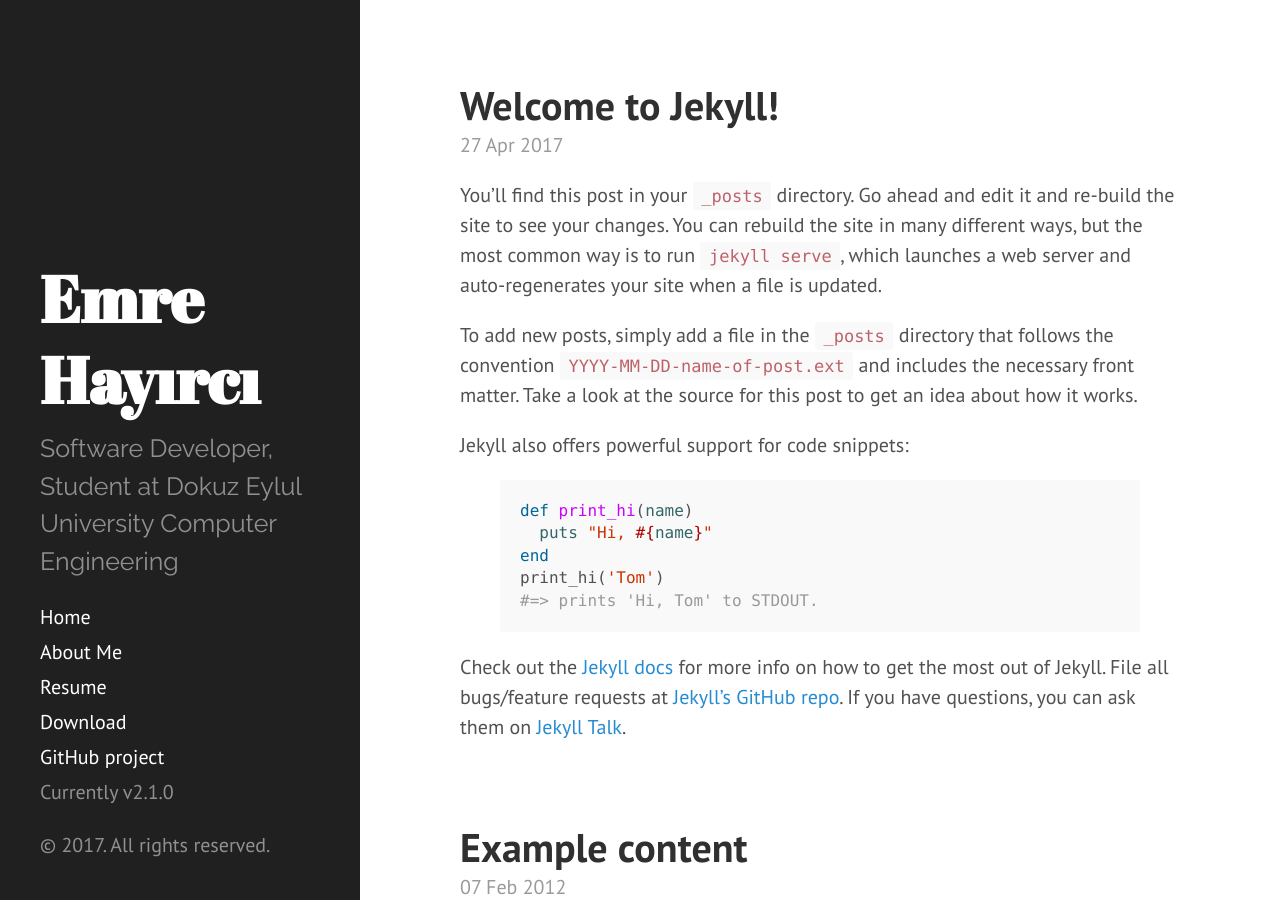
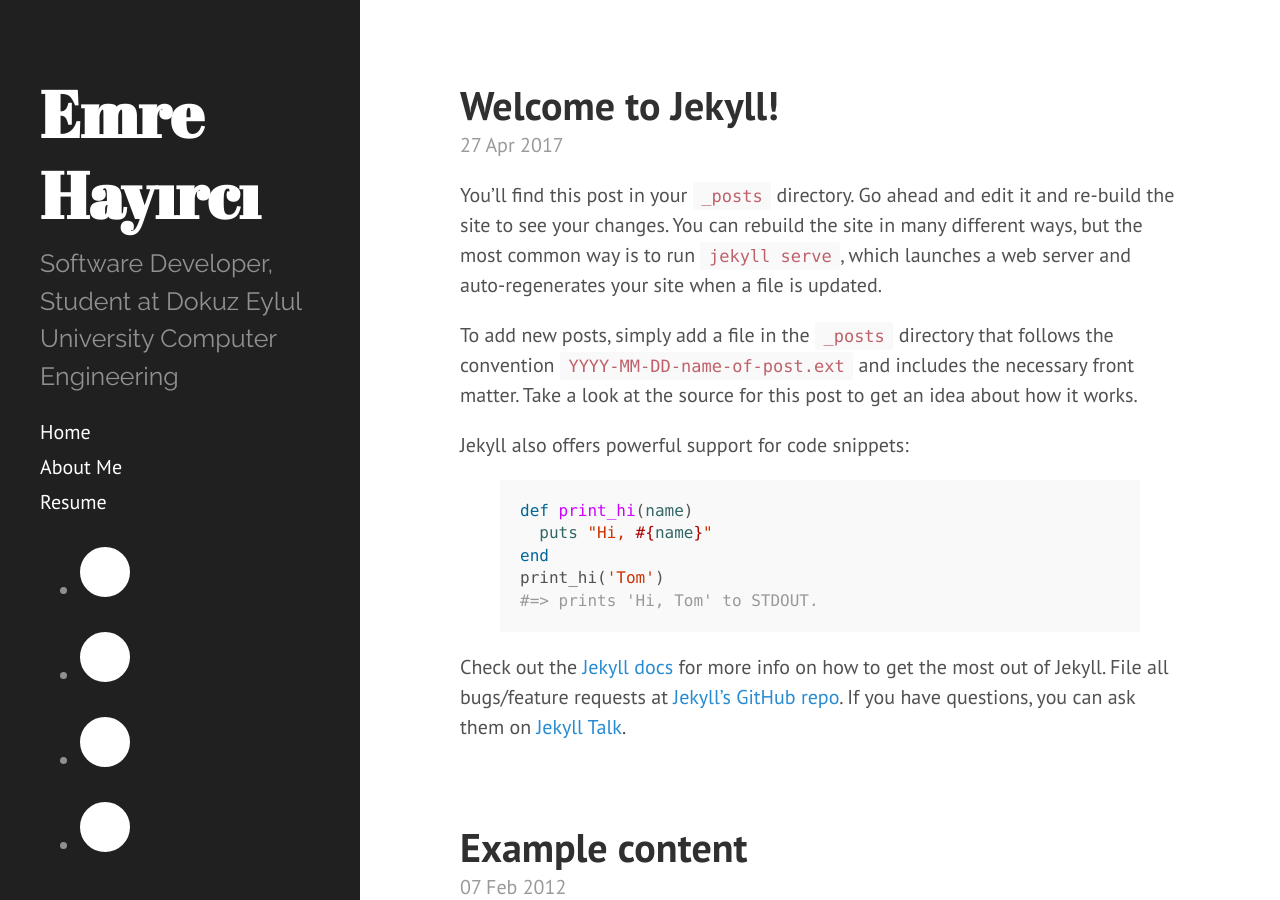
Before and after one commit to emrehayirci/emrehayirci.github.io, a Jekyll site: the page built from index.html, in a window 1280 px wide and 900 px high. Built offline with Jekyll 4.4.1, drawn with Linux system fonts in a browser that asks for light colours; the list of posts is cut into pages by our own code.

Commit message:
Update sidebar.html

```diff
--- a/_includes/sidebar.html
+++ b/_includes/sidebar.html
@@ -26,11 +26,37 @@
         {% endif %}
       {% endfor %}
 
-      <a class="sidebar-nav-item" href="{{ site.github.repo }}/archive/v{{ site.version }}.zip">Download</a>
-      <a class="sidebar-nav-item" href="{{ site.github.repo }}">GitHub project</a>
-      <span class="sidebar-nav-item">Currently v{{ site.version }}</span>
-    </nav>
-
-    <p>&copy; {{ site.time | date: '%Y' }}. All rights reserved.</p>
+       <ul class="list-inline" id="sidebar-buttons">
+        <li>
+            <a href="mailto:emrehayirci@gmail.com" class="btn-social btn-outline" title="E-Mail me">
+                <i class="fa fa-fw fa-at"></i>
+            </a>
+        </li>
+        <li>
+            <a href="www.github.com/emrehayirci" target="_blank" class="btn-social btn-outline" title="Me on GitHub">
+                <i class="fa fa-fw fa-github"></i>
+            </a>
+        </li>
+        <!-- <li>
+            <a href="{{ site.author.facebook }}" target="_blank" class="btn-social btn-outline" title="Facebook">
+                <i class="fa fa-fw fa-facebook"></i>
+            </a>
+        </li> -->
+        <li>
+            <a href="www.twitter.com/emrehayirci" target="_blank" class="btn-social btn-outline" title="Me on Twitter">
+                <i class="fa fa-fw fa-twitter"></i>
+            </a>
+        </li>
+        <!-- <li>
+            <a href="{{ site.author.googleplus }}" target="_blank" class="btn-social btn-outline" title="Google Plus">
+                <i class="fa fa-fw fa-google-plus"></i>
+            </a>
+        </li> -->
+        <li>
+            <a href="www.linkedin.com/in/emreanil" target="_blank" class="btn-social btn-outline" title="Me on LinkedIn">
+                <i class="fa fa-fw fa-linkedin"></i>
+            </a>
+        </li>
+      </ul>
   </div>
 </div>
```
